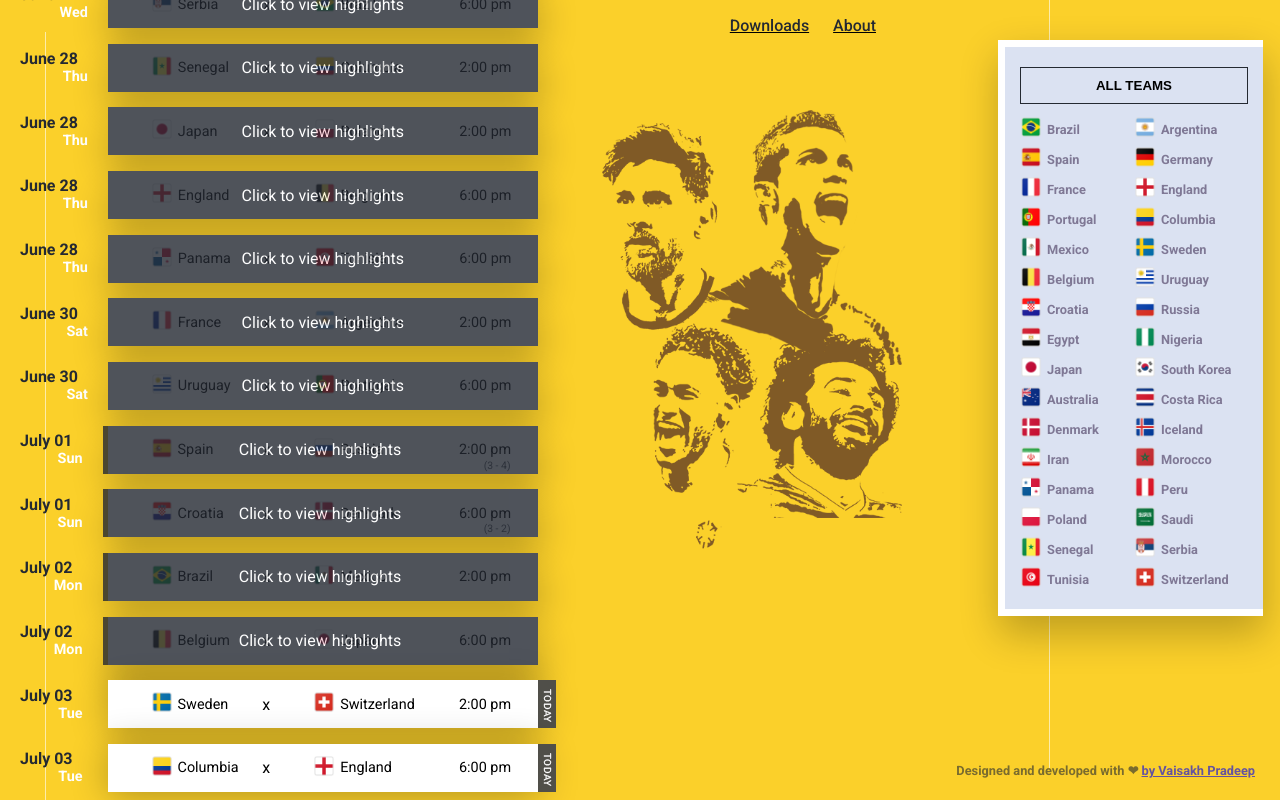
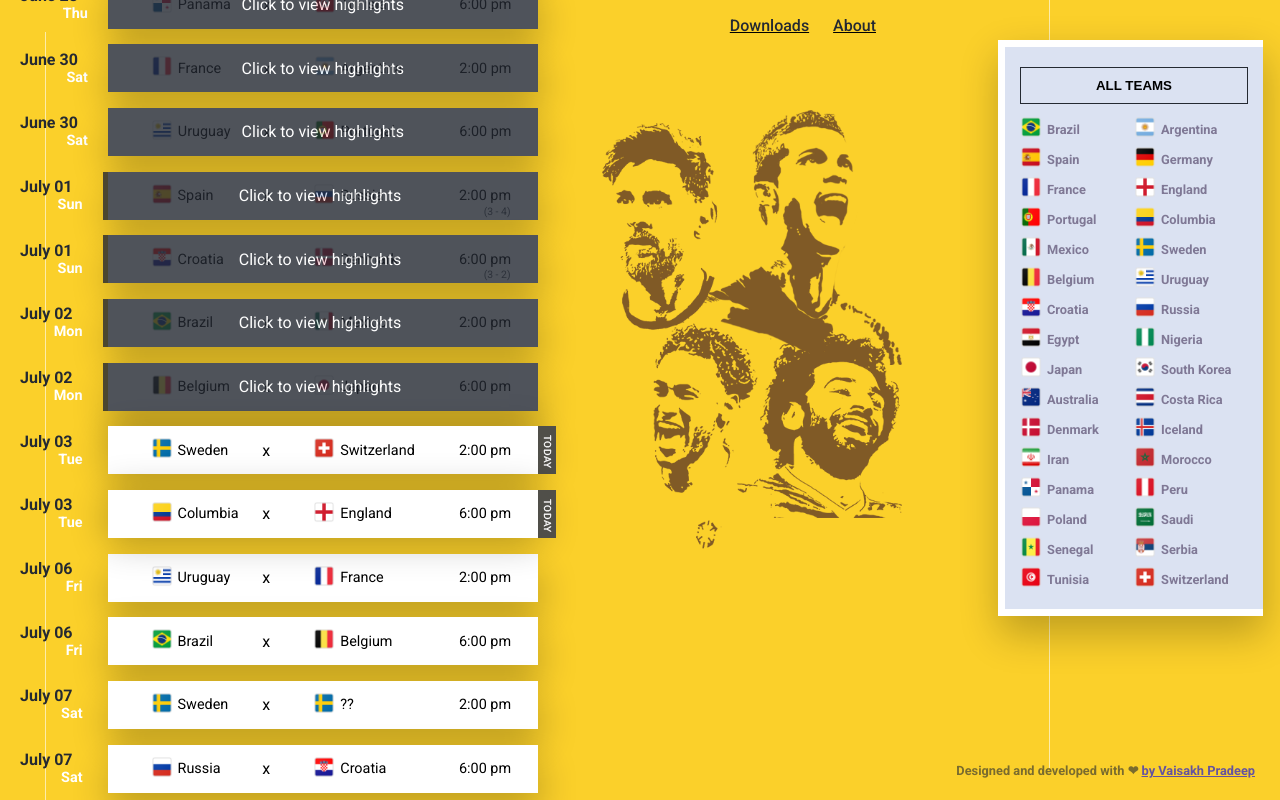
Before and after one commit to VaisakhPradeep/fifa, a plain HTML site: page index.html in a window 1280 px wide. Drawn offline with nearby package versions, Linux system fonts and the light colour scheme; no server answers.

Commit message:
schedule updated

```diff
--- a/index.html
+++ b/index.html
@@ -1331,7 +1331,7 @@
 					</div>
 					<div class="schedule-card-wrapper match56">
 						<div class="schedule-card">
-							<div class="match-container Columbia ??">
+							<div class="match-container Columbia England">
 								<div class="country1">
 									<div class="flag"><img src="images/columbia.png" alt="columbia flag"></div>
 									<h3 class="country-name">Columbia</h3>
@@ -1342,6 +1342,98 @@
 									<h3 class="country-name">England</h3>
 								</div>
 								<div class="time utc56">18:00</div>
+							</div>
+						</div>
+					</div>
+				</div>
+
+				<div class="schedule-wrapper Uruguay France">
+					<div class="schedule-date">
+						<h2 class="date date57">July 06</h2>
+						<h3 class="day">Fri</h3>
+					</div>
+					<div class="schedule-card-wrapper match57">
+						<div class="schedule-card">
+							<div class="match-container Uruguay France">
+								<div class="country1">
+									<div class="flag"><img src="images/uruguay.png" alt="uruguay flag"></div>
+									<h3 class="country-name">Uruguay</h3>
+								</div>
+								<div class="cross">x</div>
+								<div class="country2">
+									<div class="flag"><img src="images/france.png" alt="france flag"></div>
+									<h3 class="country-name">France</h3>
+								</div>
+								<div class="time utc57">14:00</div>
+							</div>
+						</div>
+					</div>
+				</div>
+
+				<div class="schedule-wrapper Brazil Belgium">
+					<div class="schedule-date">
+						<h2 class="date date58">July 06</h2>
+						<h3 class="day">Fri</h3>
+					</div>
+					<div class="schedule-card-wrapper match58">
+						<div class="schedule-card">
+							<div class="match-container Brazil Belgium">
+								<div class="country1">
+									<div class="flag"><img src="images/brazil.png" alt="brazil flag"></div>
+									<h3 class="country-name">Brazil</h3>
+								</div>
+								<div class="cross">x</div>
+								<div class="country2">
+									<div class="flag"><img src="images/belgium.png" alt="belgium flag"></div>
+									<h3 class="country-name">Belgium</h3>
+								</div>
+								<div class="time utc58">18:00</div>
+							</div>
+						</div>
+					</div>
+				</div>
+
+				<div class="schedule-wrapper Sweden ??">
+					<div class="schedule-date">
+						<h2 class="date date59">July 07</h2>
+						<h3 class="day">Sat</h3>
+					</div>
+					<div class="schedule-card-wrapper match59">
+						<div class="schedule-card">
+							<div class="match-container Sweden ??">
+								<div class="country1">
+									<div class="flag"><img src="images/sweden.png" alt="sweden flag"></div>
+									<h3 class="country-name">Sweden</h3>
+								</div>
+								<div class="cross">x</div>
+								<div class="country2">
+									<div class="flag"><img src="images/sweden.png" alt="sweden flag"></div>
+									<h3 class="country-name">??</h3>
+								</div>
+								<div class="time utc59">14:00</div>
+							</div>
+						</div>
+					</div>
+				</div>
+
+				<div class="schedule-wrapper Russia Croatia">
+					<div class="schedule-date">
+						<h2 class="date date60">July 07</h2>
+						<h3 class="day">Sat</h3>
+					</div>
+					<div class="schedule-card-wrapper match60">
+						<div class="schedule-card">
+							<div class="match-container Russia Croatia">
+								<div class="country1">
+									<div class="flag"><img src="images/russia.png" alt="russia flag"></div>
+									<h3 class="country-name">Russia</h3>
+								</div>
+								<div class="cross">x</div>
+								<div class="country2">
+									<div class="flag"><img src="images/croatia.png" alt="croatia flag"></div>
+									<h3 class="country-name">Croatia</h3>
+								</div>
+								<div class="time utc60">18:00</div>
 							</div>
 						</div>
 					</div>
--- a/js/main.js
+++ b/js/main.js
@@ -126,7 +126,7 @@ function getTimeZone(hours, mins) {
 var today = new Date();
 var localDate = today.getDate();
 
-for(let i=1; i<=56; i++){
+for(let i=1; i<=60; i++){
 	var utc = $(".utc"+i).text();					//get the utc time string from html
 	var utcHrs = utc.charAt(0)+utc.charAt(1);		//assign first and second characters as utc hrs
 	var utcMins = utc.charAt(3) + utc.charAt(4);	//assign minutes characters
@@ -211,7 +211,7 @@ for(let i=1; i<=56; i++){
 
 }
 
-for(let i=1; i<=56; i++){
+for(let i=1; i<=60; i++){
 	var date = $(".date"+i).text();
 	var month = date.substr(0,4)
 	if(month==="July"){
```
